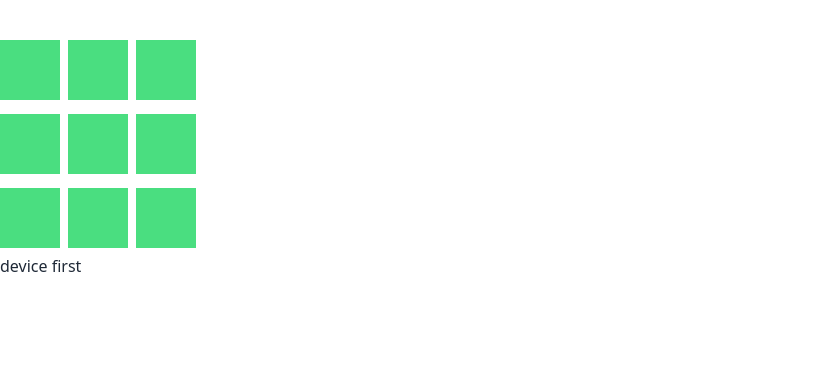
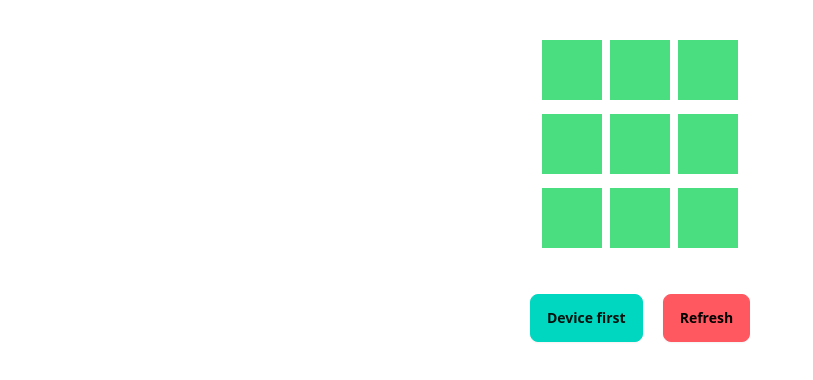
Before and after one commit to EmranAli-15/Tic-Tac-Toe, a React (Vite) app: page / in a window 1280 px wide. Shown: the top 380 px of the page, without its empty margins (0-813 px from the left). Built offline with nearby package versions, Linux system fonts and the light colour scheme.

Commit message:
reset button added

```diff
--- a/src/Home.jsx
+++ b/src/Home.jsx
@@ -34,8 +34,8 @@ export default function Home() {
                 if (arr[i][j] == letter) {
                     arr[i][j] = 'O';
                 }
+                setArr(arr);
             }
-            setArr(arr);
         }
 
         if (letter == 1) setOne('O')
@@ -55,8 +55,8 @@ export default function Home() {
                 if (arr[i][j] == a) {
                     arr[i][j] = 'X';
                 }
+                setArr(arr);
             }
-            setArr(arr);
         }
         device();
 
@@ -73,7 +73,7 @@ export default function Home() {
 
 
     return (
-        <div>
+        <div className='flex flex-col justify-center items-center'>
             <div>
                 <div className='flex items-center gap-x-2'>
                     <div>
@@ -146,8 +146,9 @@ export default function Home() {
                 </div>
             </div>
 
-            <div>
-                <button onClick={device}>device first</button>
+            <div className='flex items-center gap-x-5 mt-10'>
+                <button className='btn btn-accent' onClick={device}>Device first</button>
+                <button className='btn btn-error' onClick={() => location.reload()}>Refresh</button>
             </div>
         </div>
     )
--- a/src/condition.js
+++ b/src/condition.js
@@ -8,25 +8,31 @@ let humanIndex = 0;
 
 
 const deviceDecision = (getArr) => {
-
-    if(deviceWin == true){
-        for(let i=0; i<=2; i++){
-            if(getArr[deviceIndex][i] != 'O'){
+    if (deviceWin == true) {
+        console.log(deviceWin, deviceIndex);
+        deviceWin=false;
+        for (let i = 0; i <= 2; i++) {
+            if (getArr[deviceIndex][i] != 'O') {
                 return getArr[deviceIndex][i];
             }
         }
     }
-    else if(humanWin == true){
-        for(let i=0; i<=2; i++){
-            if(getArr[humanIndex][i] != 'X'){
+    else if (humanWin == true) {
+        console.log(humanWin, humanIndex);
+        humanWin=false;
+        for (let i = 0; i <= 2; i++) {
+            if (getArr[humanIndex][i] != 'X') {
                 return getArr[humanIndex][i];
             }
         }
     }
-    else{
-        for(let i=0; i<=7; i++){
-            for(let j=0; j<=2; j++){
-                if(getArr[i][j] !== 'X' && getArr[i][j] !== 'O'){
+    else {
+        humanWin=false;
+        deviceWin=false;
+        for (let i = 0; i <= 7; i++) {
+            for (let j = 0; j <= 2; j++) {
+                if (getArr[i][j] !== 'X' && getArr[i][j] !== 'O') {
+                    console.log(getArr[i][j])
                     return getArr[i][j];
                 }
             }
@@ -38,7 +44,6 @@ const deviceDecision = (getArr) => {
 export const deviceLetter = (arr) => {
 
     for (let i = 0; i <= 7; i++) {
-        console.log(arr[i]);
         let xCount = 0;
         for (let j = 0; j <= 2; j++) {
             if (arr[i][j] == 'X') {
@@ -49,8 +54,7 @@ export const deviceLetter = (arr) => {
         }
         if (xCount == 2) {
             humanIndex = i;
-            humanWin = true
-            console.log(i, arr[i]);
+            humanWin = true;
         }
     }
 
@@ -65,7 +69,7 @@ export const deviceLetter = (arr) => {
         }
         if (xDount == 2) {
             deviceIndex = i;
-            deviceWin = true
+            deviceWin = true;
         }
     }
 
```
